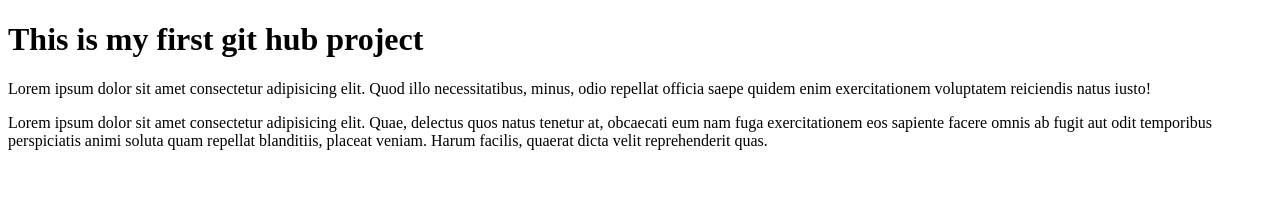
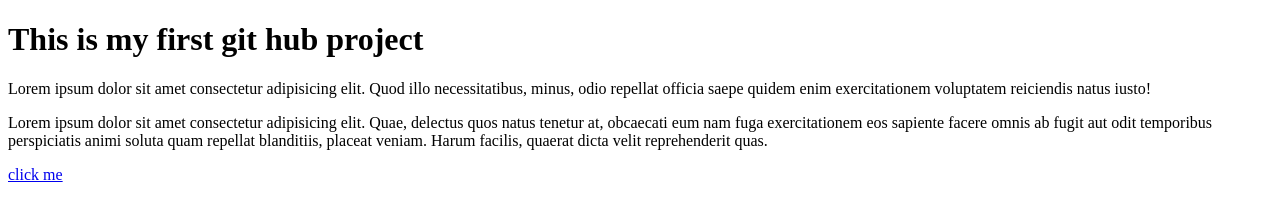
Before and after one commit to Ashik3201/my-first-website, a plain HTML site: page index.html in a window 1280 px wide. Drawn offline with Linux system fonts and the light colour scheme.

Commit message:
add link

```diff
--- a/index.html
+++ b/index.html
@@ -11,5 +11,7 @@
     <p>Lorem ipsum dolor sit amet consectetur adipisicing elit. Quod illo necessitatibus, minus, odio repellat officia saepe quidem enim exercitationem voluptatem reiciendis natus iusto!</p>
 
     <p>Lorem ipsum dolor sit amet consectetur adipisicing elit. Quae, delectus quos natus tenetur at, obcaecati eum nam fuga exercitationem eos sapiente facere omnis ab fugit aut odit temporibus perspiciatis animi soluta quam repellat blanditiis, placeat veniam. Harum facilis, quaerat dicta velit reprehenderit quas.</p>
+
+    <p><a href="google.com">click me </a></p>
 </body>
 </html>
```
